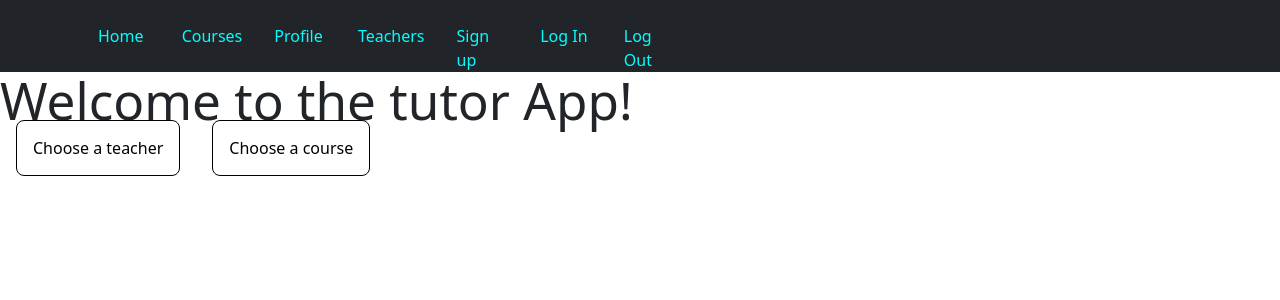
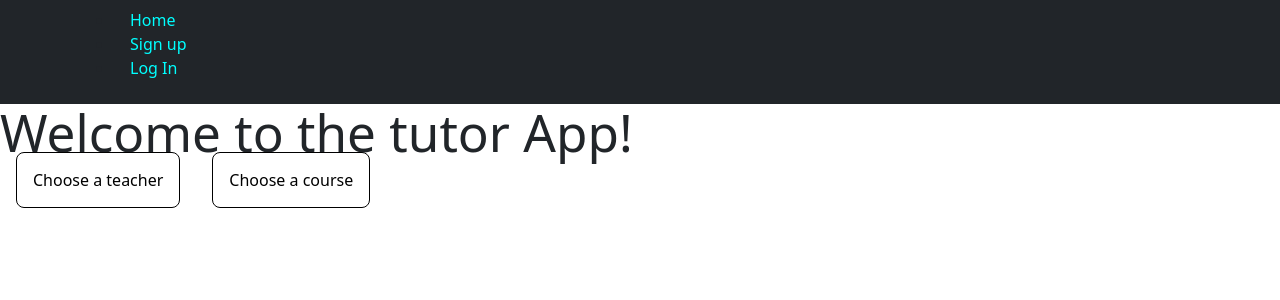
Before and after one commit to VishnuSobhana/tutor-app-frontend, a React (Vite) app: page / in a window 1280 px wide. Shown: the top 300 px of the page. Built offline with nearby package versions, Linux system fonts and the light colour scheme; no server answers.

Commit message:
Navbar redo

```diff
--- a/src/App.jsx
+++ b/src/App.jsx
@@ -21,12 +21,12 @@ function App() {
       <Routes>
         <Route element={<Navbar />}>
           <Route path="/" element={<Home />} />
-          <Route path="/teachers" element={<Teachers />} />
-          <Route path="/teacher/:teacherId" element={<Teacher />} />
-          <Route path="/courses" element={<Courses />} />
-          <Route path="/course/:courseId" element={<Course />} />
 
           <Route element={<ProtectedRoute />}>
+            <Route path="/teachers" element={<Teachers />} />
+            <Route path="/teacher/:teacherId" element={<Teacher />} />
+            <Route path="/courses" element={<Courses />} />
+            <Route path="/course/:courseId" element={<Course />} />
             <Route path="/course/new" element={<AddCourse />} />
             <Route path="/course/:courseID/edit" element={<EditCourse />} />
             <Route path="/profile" element={<Profile />} />
--- a/src/components/NavBar/NavBar.jsx
+++ b/src/components/NavBar/NavBar.jsx
@@ -1,39 +1,51 @@
-import { useContext } from 'react'
-import { NavLink, Outlet } from 'react-router-dom';
-import { useState } from 'react';
-import Container from 'react-bootstrap/Container';
-import Nav from 'react-bootstrap/Nav';
-import Navbar from 'react-bootstrap/Navbar';
-import { AuthContext } from '../../context/AuthContext';
-
-
-// import { Navbar, Nav } from 'react-bootstrap';
+import { useContext } from "react";
+import { NavLink, Outlet } from "react-router-dom";
+import { useState } from "react";
+import Container from "react-bootstrap/Container";
+import { Nav, Navbar } from "react-bootstrap";
+//import Navbar from "react-bootstrap/Navbar";
+import { AuthContext } from "../../context/AuthContext";
+// import { Navbar, Nav } from "react-bootstrap";
 const NavBar = () => {
-    const { user, authenticateUser, removeToken } = useContext(AuthContext)
+  const { user, authenticateUser, removeToken } = useContext(AuthContext);
   const handleClick = () => {
-        removeToken()
-        authenticateUser()
-    }
+    removeToken();
+    authenticateUser();
+  };
   return (
     <>
       <Navbar bg="dark" variant="dark">
         <Container>
+          <Nav className="me-auto">
+            <ul>
+              <li>
+                <NavLink to="/">Home</NavLink>
+              </li>
 
-                    <Nav className="me-auto">
-
-
-                        <NavLink to="/">Home</NavLink>
-
+              {user ? (
+                <>
+                  <li>
+                    <NavLink to="/profile">Profile</NavLink>
+                  </li>
+                  <li>
                     <NavLink to="/courses">Courses</NavLink>
-
-                        <NavLink to="/profile">Profile</NavLink>
+                  </li>
+                  <li>
                     <NavLink to="/teachers">Teachers</NavLink>
-
+                  </li>
+                  <button onClick={handleClick}>Logout</button>
+                </>
+              ) : (
+                <>
+                  <li>
                     <NavLink to="/signup">Sign up</NavLink>
+                  </li>
+                  <li>
                     <NavLink to="/login">Log In</NavLink>
-
-                        <NavLink to="/logout">Log Out</NavLink>
-
+                  </li>
+                </>
+              )}
+            </ul>
           </Nav>
         </Container>
       </Navbar>
@@ -42,8 +54,6 @@ const NavBar = () => {
       </main>
     </>
   );
-}
+};
 
-
-
-export default NavBar
+export default NavBar;
--- a/src/context/AuthContext.jsx
+++ b/src/context/AuthContext.jsx
@@ -1,13 +1,11 @@
 import { createContext, useState, useEffect } from "react";
 import myApi from "./../service/service";
 export const AuthContext = createContext();
-
 
 function AuthContextWrapper(props) {
   const [user, setUser] = useState(null);
   const [token, setToken] = useState(null);
   const [isLoading, setIsLoading] = useState(true);
-
 
   function storeToken(receivedToken) {
     localStorage.setItem("token", receivedToken);
@@ -16,7 +14,6 @@ function AuthContextWrapper(props) {
 
   function getToken() {
     return localStorage.getItem("token");
-
   }
 
   function removeToken() {
@@ -29,7 +26,7 @@ function AuthContextWrapper(props) {
       setToken(currentToken);
       if (!currentToken) return setUser(null);
 
-      const response = await myApi.get("/auth/me", {
+      const response = await myApi.get("/api/auth/me", {
         headers: {
           Authorization: `Bearer ${currentToken}`,
         },
@@ -61,5 +58,4 @@ function AuthContextWrapper(props) {
   );
 }
 
-
 export default AuthContextWrapper;
```
Lines whose indentation alone changed are shown as unchanged.
